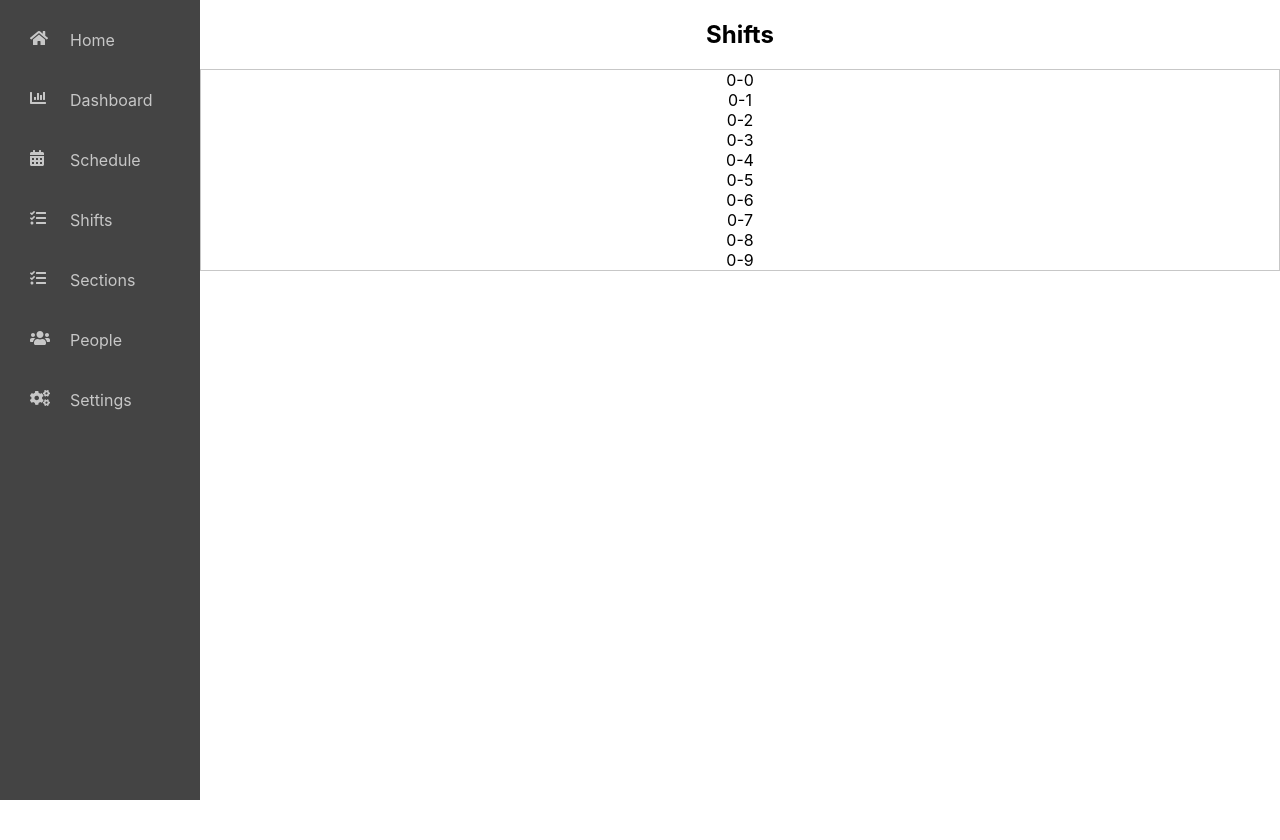
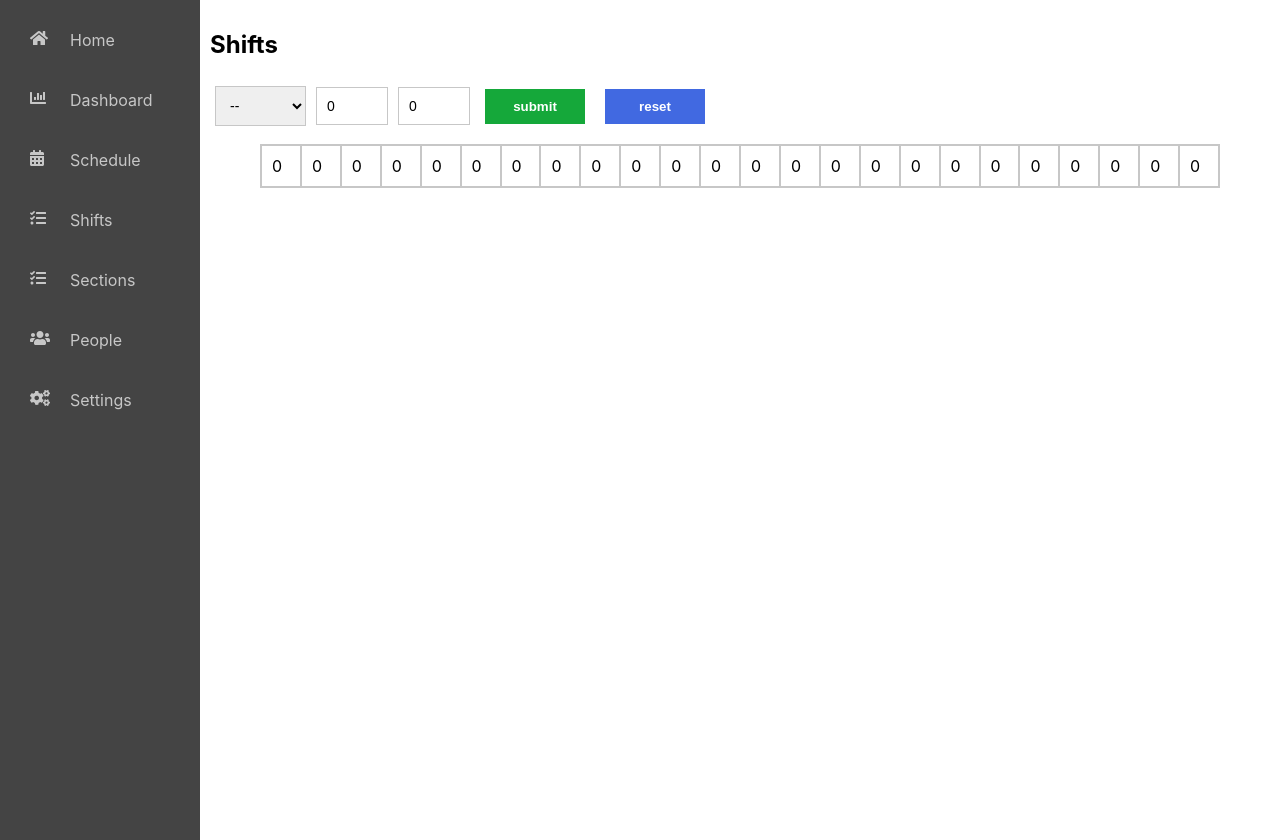
Before and after one commit to matthewray-pgh/scheduler, a React (Create React App) app: page /shifts in a window 1280 px wide. Before the commit the page ends 800 px from the top, so only its background shows below. Built offline with nearby package versions, Linux system fonts and the light colour scheme.

Commit message:
feat/created layout and some unneeded shifts work

```diff
--- a/src/App.js
+++ b/src/App.js
@@ -2,7 +2,7 @@ import React from "react";
 import "./styles/App.scss";
 
 import { BrowserRouter as Router, Switch, Route } from "react-router-dom";
-
+import { Layout } from "./components/Layout";
 import Home from "./pages/Home.js";
 import { DailySchedule } from "./pages/DailySchedule.js";
 import Schedule from "./pages/Schedule.js";
@@ -15,7 +15,7 @@ import Sections from "./pages/Sections.js";
 const App = () => {
   return (
     <Router>
-      <div className="app">
+      <Layout>
         <Switch>
           <Route path="/people">
             <People />
@@ -42,7 +42,7 @@ const App = () => {
             <Home />
           </Route>
         </Switch>
-      </div>
+      </Layout>
     </Router>
   );
 };
--- /dev/null
+++ b/src/components/Layout.js
@@ -0,0 +1,13 @@
+import React from "react";
+
+import { SideNav } from "../components/SideNav";
+import "../styles/Layout.scss";
+
+export const Layout = ({ children }) => {
+  return (
+    <main className="layout__main">
+      <SideNav />
+      <section className="layout__content">{children}</section>
+    </main>
+  );
+};
--- a/src/pages/Dashboard.js
+++ b/src/pages/Dashboard.js
@@ -1,16 +1,12 @@
 import React from "react";
-
-import { SideNav } from "../components/SideNav";
 
 import "../styles/Dashboard.scss";
 
 const Dashboard = () => {
   return (
-    <main className="dashboard-main">
-      <SideNav />
-      <section>
-        <h1>Dashboard</h1>
-      </section>
+    <main className="dashboard__main">
+      <h1>Dashboard</h1>
+      <section></section>
     </main>
   );
 };
--- a/src/pages/Sections.js
+++ b/src/pages/Sections.js
@@ -1,13 +1,10 @@
 import React from "react";
 
-import { SideNav } from "../components/SideNav";
 import "../styles/Sections.scss";
 
 const Sections = () => {
   return (
     <main className="sections__main">
-      <SideNav />
-      <section className="sections__content">
       <h1 className="sections__page-heading">Sections</h1>
       <section>
         <p>
@@ -23,7 +20,6 @@ const Sections = () => {
           <li> future would like to have "drawable" floor plan</li>
         </ul>
       </section>
-      </section>
     </main>
   );
 };
--- a/src/pages/Shifts.js
+++ b/src/pages/Shifts.js
@@ -1,37 +1,161 @@
-import React, { useState } from "react";
+import React, { useState, useMemo } from "react";
 
-import { SideNav } from "../components/SideNav";
+import filter from "lodash/filter";
+import max from "lodash/max";
+
 import "../styles/Shifts.scss";
+import { repeat } from "lodash";
 
 const Shifts = () => {
   const config = {
-    intervals: 10,
+    intervals: 24,
+    testData: [{ segment: 0, status: 0, start: 0, end: 24 }],
   };
-  const [intervals, setIntervals] = useState(
-    Array.from(Array(config.intervals).fill(0))
+
+  const test2Data = [
+    { segment: 0, status: 0, start: 0, end: 9 },
+    { segment: 1, status: 1, start: 10, end: 18 },
+    { segment: 2, status: 0, start: 19, end: 24 },
+  ];
+
+  const defaultOptions = Array.from(
+    Array(config.intervals).fill(`${config.intervals}:00`)
   );
 
-  // let rowStyle = () => {
-  //   const cells =
-  //   return {gridTemplateColumn: cells}
+  const defaultZeros = Array.from(Array(config.intervals).fill(0));
+  const [intervals, setIntervals] = useState(defaultZeros);
+
+  const [shiftTimes, setShiftTimes] = useState([
+    "00:00",
+    "01:00",
+    "02:00",
+    "03:00",
+  ]);
+
+  const [startShift, setStartShift] = useState(0);
+  const [endShift, setEndShift] = useState(0);
+  const [error, setError] = useState(false);
+
+  const cellStyle = (value) => {
+    return value === 1 ? "rgba(255, 0, 0, 0.85)" : "rgba(0, 0, 0, 0)";
+  };
+
+  const rowStyle = useMemo(() => {
+    const rowArray = [];
+    intervals.map((d, i) => {
+      if (d === 0) {
+        rowArray.push(d);
+      } else if (rowArray[i] !== rowArray[i - 1]) {
+        rowArray.push(d);
+      }
+    });
+    console.log(rowArray);
+    return rowArray;
+  }, [intervals]);
+
+  const shiftStyle = useMemo(() => {
+    let currentIndex = 0;
+    let current = intervals[currentIndex];
+    let answer = "";
+    intervals.map((d, i) => {
+      if (current !== d || i === intervals.length - 1) {
+        const length =
+          i === intervals.length - 1 ? i - currentIndex + 1 : i - currentIndex;
+        const style = current === 0 ? `repeat(${length}, 1fr)` : `${length}fr`;
+        answer = `${answer} ${style}`;
+        current = d;
+        currentIndex = i;
+      }
+    });
+    return answer;
+  }, [intervals]);
+
+  const handleCurrentStartChange = (e) => {
+    setStartShift(e.target.value);
+  };
+
+  const handleCurrentEndChange = (e) => {
+    setEndShift(e.target.value);
+  };
+
+  const handleClick = () => {
+    // console.log(`${endShift} < ${startShift} : ${endShift < startShift}`);
+    // if (endShift < startShift) {
+    //   setError(true);
+    //   return;
     // }
+    let tempShift = intervals.map((d, i) => {
+      return i >= startShift && i <= endShift ? 1 : 0;
+    });
+    setIntervals(tempShift);
+    setError(false);
+  };
+
+  const handleReset = () => {
+    setStartShift(0);
+    setEndShift(0);
+    setIntervals(Array.from(Array(config.intervals).fill(0)));
+    setError(false);
+  };
 
   return (
-    <main className="shifts-main">
-      <SideNav />
-      <section>
+    <main className="shifts__main">
       <h1>Shifts</h1>
-        <section className="">
-          <div className="shifts-grid-row" style={{}}>
+      <section className="shifts__content">
+        <form>
+          <select className="input-number">
+            <option value={0}>--</option>
+            <option value={1}>working</option>
+          </select>
+          <input
+            type="number"
+            className="input-number"
+            min={0}
+            max={config.intervals}
+            value={startShift}
+            onChange={handleCurrentStartChange}
+          />
+          <input
+            type="number"
+            className="input-number"
+            min={0}
+            max={config.intervals}
+            value={endShift}
+            onChange={handleCurrentEndChange}
+          />
+
+          <button type="button" className="button-submit" onClick={handleClick}>
+            submit
+          </button>
+
+          <button type="button" className="button" onClick={handleReset}>
+            reset
+          </button>
+        </form>
+
+        <div className={error ? "error-content--show" : "error-content--hide"}>
+          <span className="error-message">error with form data</span>
+        </div>
+
+        <div
+          className="shifts-grid"
+          style={{
+            display: "grid",
+            gridTemplateColumns: `repeat(${config.intervals}, 1fr)`,
+          }}
+        >
           {intervals.map((d, i) => {
             return (
-                <div>
-                  {d}-{i}
+              <div
+                key={`${d}-cell-${i}`}
+                className="cell-empty"
+                style={{ backgroundColor: cellStyle(d) }}
+              >
+                {d}
               </div>
             );
           })}
         </div>
-        </section>
       </section>
     </main>
   );
--- a/src/styles/App.scss
+++ b/src/styles/App.scss
@@ -47,6 +47,22 @@
   background-color: #1c3b97;
 }
 
+.button-submit {
+  background: #15a83a;
+  color: #fff;
+  font-weight: bold;
+
+  min-width: 100px;
+  padding: 10px;
+  margin: 10px;
+  border: none;
+  cursor: pointer;
+}
+
+.button-submit:hover {
+  background-color: #167a0d;
+}
+
 .text-field {
   border: solid 1px #dedede;
   padding: 5px;
--- a/src/styles/Dashboard.scss
+++ b/src/styles/Dashboard.scss
@@ -1,8 +1,6 @@
 .dashboard {
-  &-main {
+  &__main {
     height: 100vh;
-    display: grid;
-    grid-template-columns: 200px auto;
   }
 }
 
@@ -12,21 +10,8 @@
 
 /* tablet */
 @media (min-width: 480px) and (max-width: 768px) {
-  .dashboard {
-    &-main {
-      height: 100vh;
-      display: grid;
-      grid-template-columns: 80px auto;
-    }
-  }
 }
 
 /* mobile */
 @media (max-width: 480px) {
-  .dashboard {
-    &-main {
-      height: 100%;
-      display: block;
-    }
-  }
 }
--- /dev/null
+++ b/src/styles/Layout.scss
@@ -0,0 +1,38 @@
+.layout {
+  &__content {
+    margin: 10px;
+  }
+}
+
+/* desktops */
+@media (min-width: 768px) {
+  .layout {
+    &__main {
+      height: 100vh;
+      display: grid;
+      grid-template-columns: 200px auto;
+    }
+  }
+}
+
+/* tablet */
+@media (min-width: 480px) and (max-width: 768px) {
+  .layout {
+    &__main {
+      height: 100vh;
+      display: grid;
+      grid-template-columns: 80px auto;
+    }
+  }
+}
+
+/* mobile */
+@media (max-width: 480px) {
+  .layout {
+    &__main {
+      height: 100vh;
+      display: grid;
+      grid-template-columns: 1fr;
+    }
+  }
+}
--- a/src/styles/Sections.scss
+++ b/src/styles/Sections.scss
@@ -1,18 +1,13 @@
 .sections {
   &__main {
     height: 100vh;
-    display: grid;
-    grid-template-columns: 200px auto;
+    margin: 0 auto;
+    padding: 0 20px;
+    width: 500px;
+    text-align: left;
   }
 
   &__page-heading {
-    text-align: left;
-  }
-
-  &__content {
-    margin: 0 auto;
-    padding: 0 20px;
-    width: 500px;
     text-align: left;
   }
 }
--- a/src/styles/Shifts.scss
+++ b/src/styles/Shifts.scss
@@ -1,18 +1,33 @@
 .shifts {
-  &-main {
+  &__main {
     height: 100vh;
-    display: grid;
-    grid-template-columns: 200px auto;
+    margin: 0 auto;
   }
 
-  &-grid-row {
-    display: grid;
+  &__content {
+    margin: 0 auto;
+    justify-content: center;
+  }
+
+  &-grid {
+    margin: 10px 50px;
     border: solid 1px var(--light-gray);
+  }
+
+  &-grid .cell-empty {
+    padding: 10px;
+    border: solid 1px var(--light-gray);
+  }
+
+  &-grid .cell-full {
+    padding: 10px;
+    border: solid 1px var(--light-gray);
+    background-color: var(--light-gray);
   }
 }
 
 /* desktops */
-@media (min-width: 960px) {
+@media (min-width: 768) {
 }
 
 /* tablet */
@@ -22,3 +37,28 @@
 /* mobile */
 @media (max-width: 480px) {
 }
+
+.input-number {
+  padding: 10px;
+  margin: 5px;
+  border: 1px solid var(--light-gray);
+  font-size: 14px;
+}
+
+.error {
+  &-content {
+    &--show {
+      display: block;
+    }
+
+    &--hide {
+      display: none;
+    }
+  }
+
+  &-message {
+    color: red;
+    font-size: 14px;
+    font-style: italic;
+  }
+}
--- a/src/styles/SideNav.scss
+++ b/src/styles/SideNav.scss
@@ -33,7 +33,7 @@
 }
 
 /* desktops */
-@media (min-width: 960px) {
+@media (min-width: 768) {
 }
 
 /* tablet */
```
Lines whose indentation alone changed are shown as unchanged.
